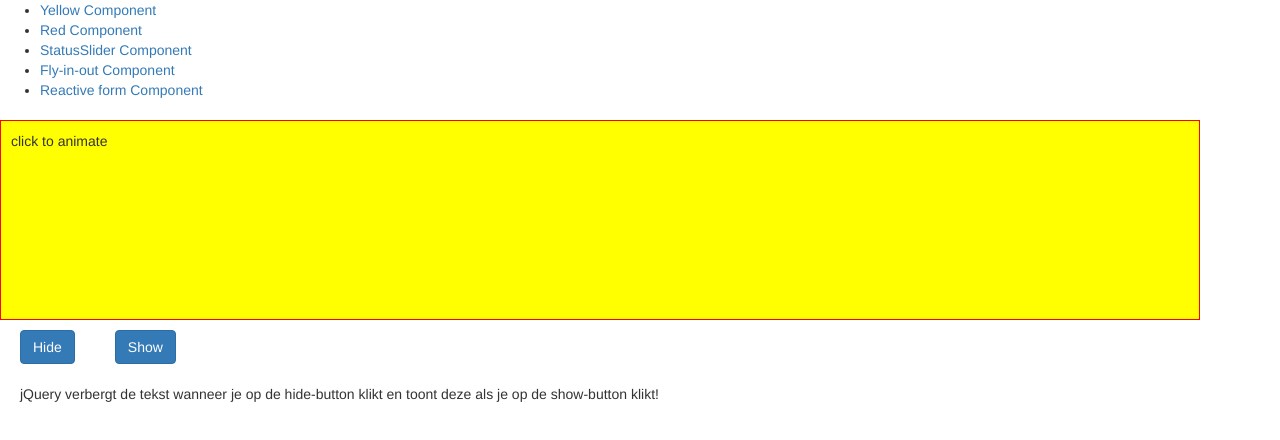
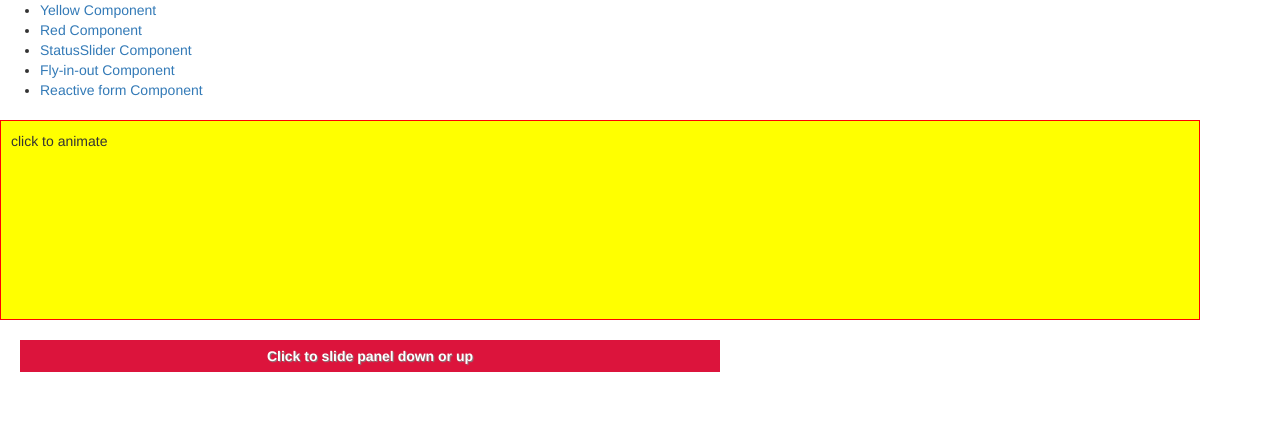
Before and after one commit to AnnKemp/AnguAni-3, an Angular app: page /yellow-component in a window 1280 px wide. Shown: the top 440 px of the page. Built offline with nearby package versions, Linux system fonts and the light colour scheme.

Commit message:
made a slider in jQuery in Angular

```diff
--- a/src/app/form/form.component.css
+++ b/src/app/form/form.component.css
@@ -1,6 +1,27 @@
 .cross-validation-error input{
     border-left: 5px solid red;
 }
-button, p{
-    margin: 10px 20px;
+#flip{
+    margin-top: 20px;
+    color:white;
+    text-shadow: 1px 1px 1px gray;
+    background-color:crimson;
+    border: solid 1px crimson;
 }
+ #panel, #flip{
+     margin-left:20px;
+     padding:5px;
+     width: 700px;
+     text-align: center;
+     font-weight: bold;
+ }
+
+ #panel{
+     padding:50px;
+     display:none;
+     background-color: aliceblue;
+     border-bottom: 1px solid gray;
+     border-left: 1px solid gray;
+     border-right:1px solid gray;
+     box-shadow: 10px 10px 5px #aaaaaa;
+ }
--- a/src/app/form/form.component.html
+++ b/src/app/form/form.component.html
@@ -1,4 +1,2 @@
-<button type="button" class="btn btn-primary" id="hide">Hide</button>
-<button type="button" class="btn btn-primary" id="show">Show</button>
-
-<p id="tekst">jQuery verbergt de tekst wanneer je op de hide-button klikt en toont deze als je op de show-button klikt!</p>
+<div id="flip">Click to slide panel down or up</div>
+<div id="panel">This slider is made in jQuery in Angular! :-)</div>
--- a/src/app/form/form.component.ts
+++ b/src/app/form/form.component.ts
@@ -14,12 +14,10 @@ export class FormComponent implements OnInit{
 ngOnInit(){ // jQuery kan niet werken zonder de ngOnInit() is i.p.v. $(document).ready in jQuery
   // hier schrijf je de jQuery in de OnInit()
 
-  $('#hide').click(function(){
-    $("#tekst").hide();
+  $('#flip').click(function(){
+    $("#panel").slideToggle("slow");
    });
-   $('#show').click(function(){
-    $("#tekst").show();
-   });
+
 
 // je moet wel hier bovenaan de $ als variabele declareren anders krijg je foutmeldingen hierop
 
```
